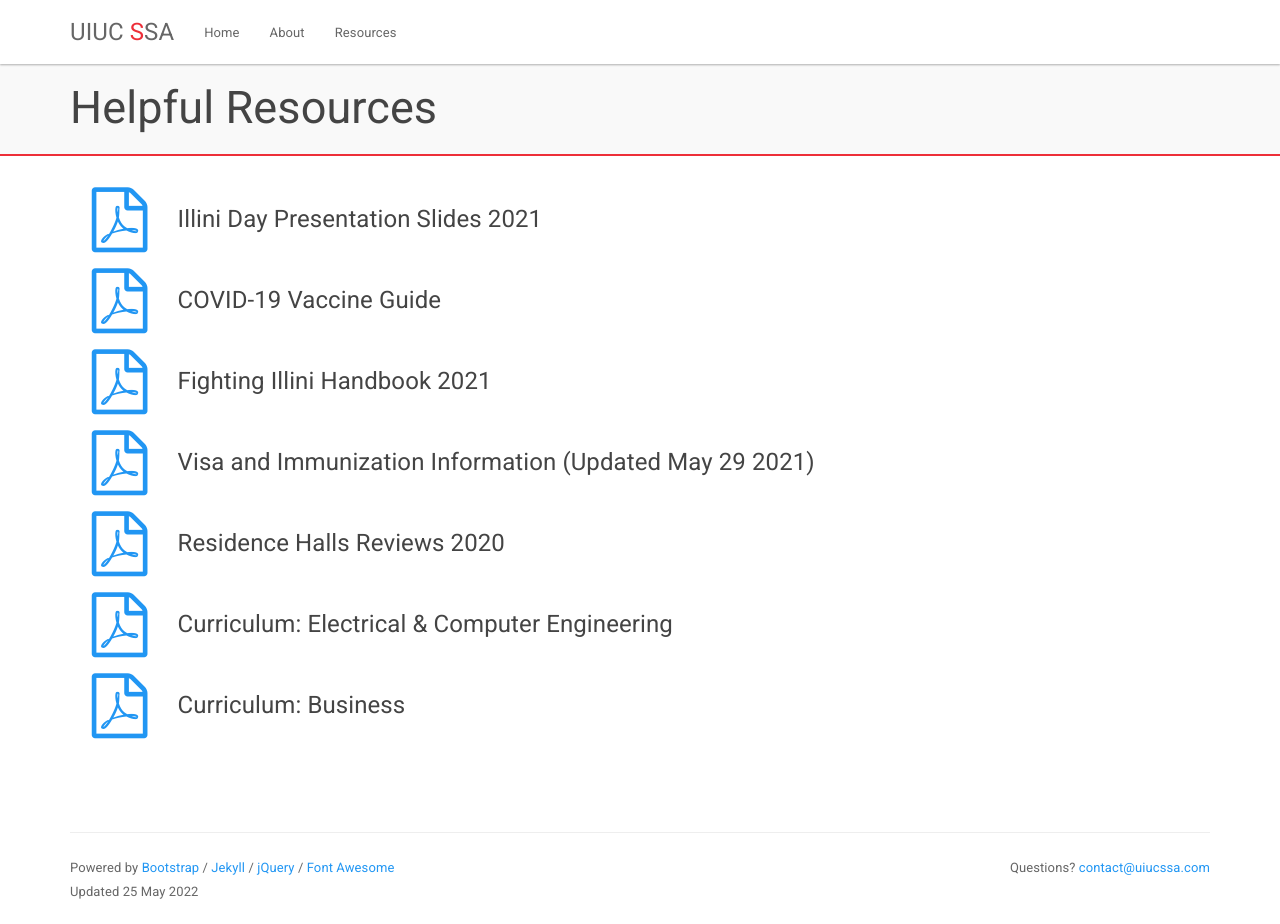
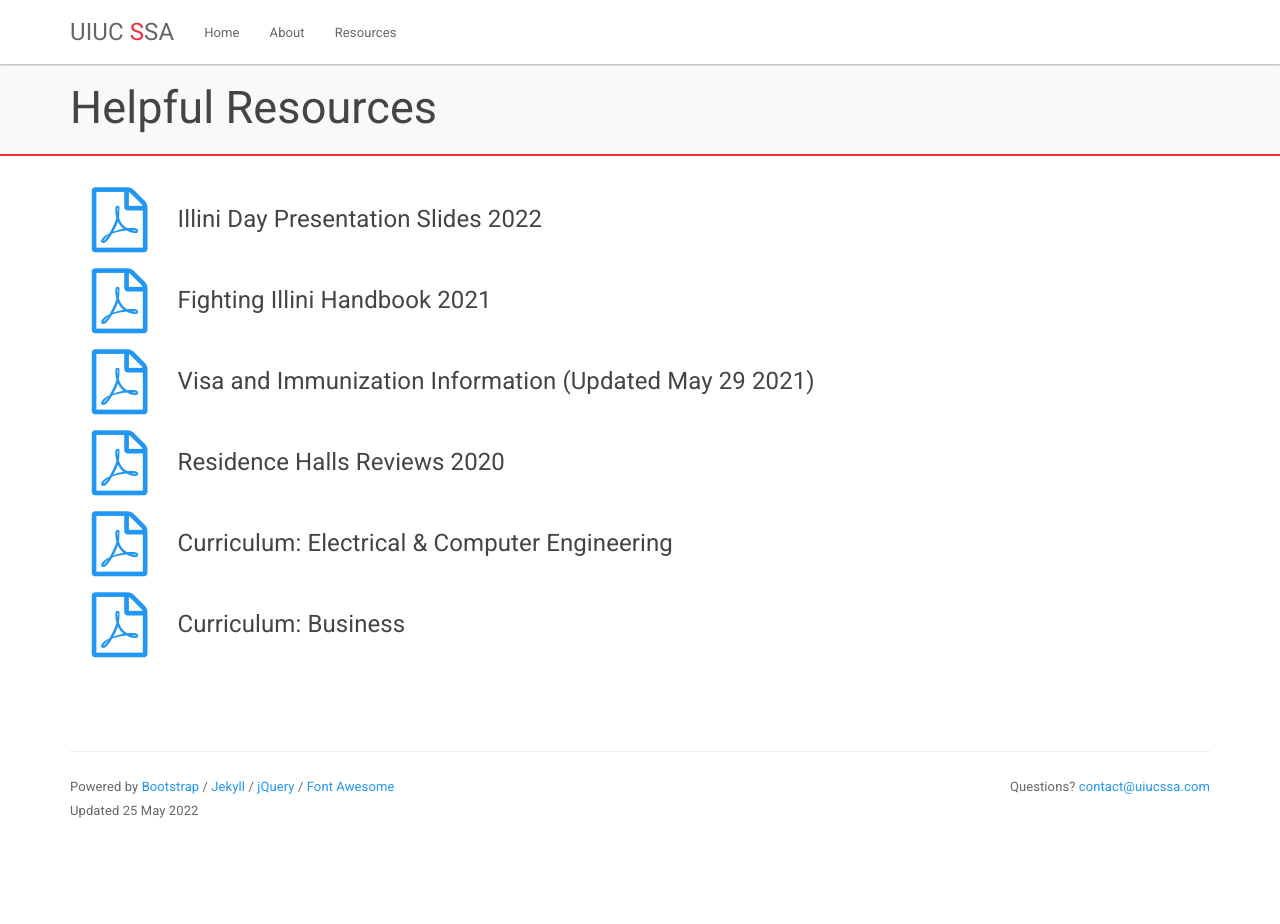
Before and after one commit to uiucssa/uiucssa.github.io, a Jekyll site: the page built from resources.html, in a window 1280 px wide and 924 px high. Built offline with Jekyll 4.4.1, drawn with Linux system fonts in a browser that asks for light colours.

Commit message:
Changed Illini Day resource text

```diff
--- a/resources.html
+++ b/resources.html
@@ -5,11 +5,11 @@ title: Helpful Resources
 
 <table class="table">
     <!-- illini day presentation slides 2021 -->
-    <tr> <td class="col-md-1" style="border-top: none; vertical-align: middle;"><a href="{{ site.url }}/attach/Illini Day 2022 Slides.pdf"><i class="fa fa-file-pdf-o fa-5x fa-fw"></i></a></td> <td style="border-top: none; vertical-align: middle;"><h4>Illini Day Presentation Slides 2021</h4></td> </tr>
+    <tr> <td class="col-md-1" style="border-top: none; vertical-align: middle;"><a href="{{ site.url }}/attach/Illini Day 2022 Slides.pdf"><i class="fa fa-file-pdf-o fa-5x fa-fw"></i></a></td> <td style="border-top: none; vertical-align: middle;"><h4>Illini Day Presentation Slides 2022</h4></td> </tr>
 
     <!-- COVID-19 Vaccine guide-->
-    <tr><td class="col-md-1" style="border-top: none; vertical-align: middle;"><a href="{{ site.url }}/attach/COVID-vaccine-guide.pdf"><i class="fa fa-file-pdf-o fa-5x fa-fw"></i></a></td><td style="border-top: none; vertical-align: middle;"><h4>COVID-19 Vaccine Guide</h4></td> </tr>
-
+    <!--<tr><td class="col-md-1" style="border-top: none; vertical-align: middle;"><a href="{{ site.url }}/attach/COVID-vaccine-guide.pdf"><i class="fa fa-file-pdf-o fa-5x fa-fw"></i></a></td><td style="border-top: none; vertical-align: middle;"><h4>COVID-19 Vaccine Guide</h4></td> </tr>
+    -->
     <!--illini handbook 2021-->
     <tr> <td class="col-md-1" style="border-top: none; vertical-align: middle;"><a href="{{ site.url }}/attach/Fighting-Illini-Handbook-2021.pdf"><i class="fa fa-file-pdf-o fa-5x fa-fw"></i></a></td> <td style="border-top: none; vertical-align: middle;"><h4>Fighting Illini Handbook 2021</h4></td> </tr>
 
```
